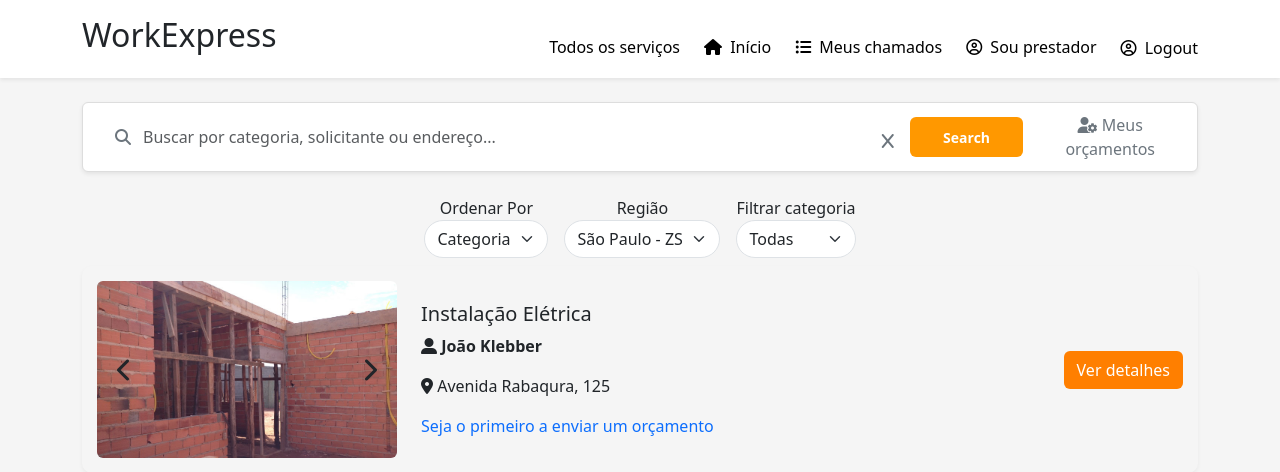
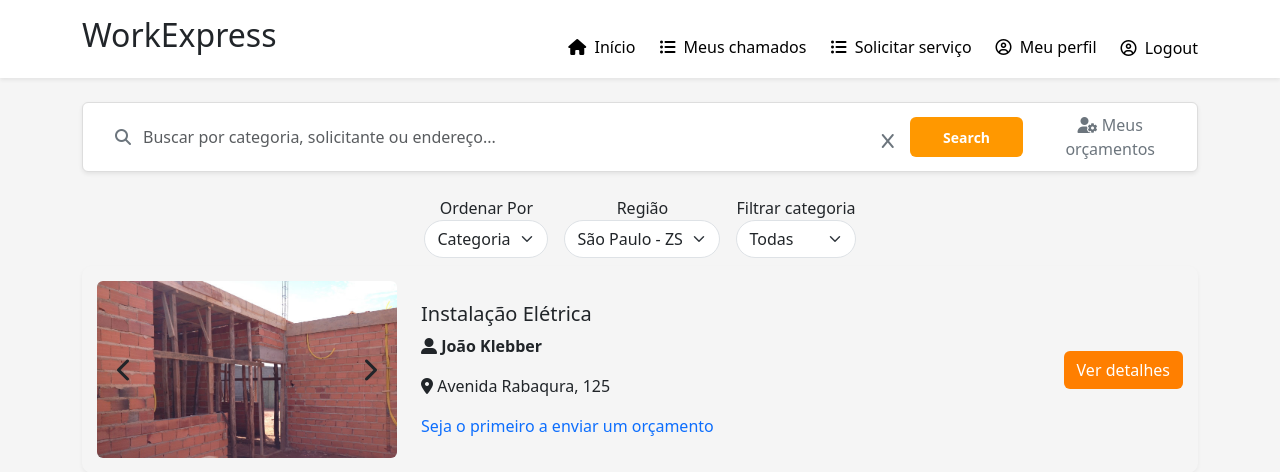
Before and after one commit to Adan-Marques/tcc_ads, a Django app: page /accounts/ticketPrestador/ in a window 1280 px wide. Shown: the top 472 px of the page. Run offline with Django 5.2, Linux system fonts and the light colour scheme; the visitor is signed in with stand-in values (Sample User, id 1).

Commit message:
Refactor navbar

```diff
--- a/templates/base.html
+++ b/templates/base.html
@@ -16,7 +16,7 @@
 </head>
 
 <body>
-	{% block navbar %}{% endblock %}
+	{% include 'navbar.html' %}
 	{% block body %}{% endblock %}
 </body>
 
--- a/templates/cadastro.html
+++ b/templates/cadastro.html
@@ -1,4 +1,6 @@
 {% extends 'base.html' %}
+{% endblock %}
+{% load static %}
 {% block body %}
 <div class="container">
     <div class="form-container">
--- a/templates/cliente/base_cliente.html
+++ b/templates/cliente/base_cliente.html
@@ -1,5 +1 @@
 {% extends 'base.html' %}
-
-{% block navbar %}
-   {% include 'cliente/navbar_cliente.html' %}
-{% endblock %}
--- a/templates/cliente/navbar_cliente.html
+++ b/templates/cliente/navbar_cliente.html
@@ -1,10 +1,3 @@
-{% extends 'navbar_base.html' %}
-{% block options %}
-<li class="nav-item">
-	<a class="nav-menu-link" href="#" style="color: black;">
-		Todos os serviços
-	</a>
-</li>
 <li class="nav-item">
 	<a class=" nav-menu-link" href="{% url 'home' %}" style="color: black;">
 		<i class="fa-solid fa-house me-1"></i> Início
@@ -16,8 +9,12 @@
 	</a>
 </li>
 <li class="nav-item">
-	<a class="nav-menu-link" href="#" style="color: black;">
-		<i class="fa-regular fa-circle-user me-1"></i> Sou cliente
+	<a class=" nav-menu-link" href="{% url 'ticket' %}" style="color: black;">
+		<i class="fa-solid fa-list-ul me-1"></i> Solicitar serviço
 	</a>
 </li>
-{% endblock %}
+<li class="nav-item">
+	<a class="nav-menu-link" href="#" style="color: black;">
+		<i class="fa-regular fa-circle-user me-1"></i> Meu perfil
+	</a>
+</li>
--- a/templates/navbar.html
+++ b/templates/navbar.html
@@ -1,18 +1,21 @@
 {% extends 'navbar_base.html' %}
 {% block options %}
-<li class="nav-item">
-	<a class="nav-menu-link" href="#" style="color: black;">
-		Cadastre-se
-	</a>
-</li>
+
+{% if not request.user.is_authenticated %}
 <li class="nav-item">
 	<a class=" nav-menu-link" href="{% url 'home' %}" style="color: black;">
 		<i class="fa-solid fa-house me-1"></i> Início
 	</a>
 </li>
 <li class="nav-item">
-	<a class=" nav-menu-link" href="{% url 'ticketUsuario' %}" style="color: black;">
-		<i class="fa-solid fa-list-ul me-1"></i> Meus chamados
+	<a class="nav-menu-link" href="{% url 'cadastro' %}" style="color: black;">
+		Cadastre-se
 	</a>
 </li>
+{% elif request.user.type_user == "C" %}
+	{% include 'cliente/navbar_cliente.html' %}
+{% elif request.user.type_user == "P" %}
+	{% include 'prestador/navbar_prestador.html' %}
+{% endif %}
+
 {% endblock %}
--- a/templates/prestador/base_prestador.html
+++ b/templates/prestador/base_prestador.html
@@ -1,5 +1 @@
 {% extends 'base.html' %}
-
-{% block navbar %}
-   {% include 'prestador/navbar_prestador.html' %}
-{% endblock %}
--- a/templates/prestador/navbar_prestador.html
+++ b/templates/prestador/navbar_prestador.html
@@ -1,23 +1,15 @@
-{% extends 'navbar_base.html' %}
-{% block options %}
-<li class="nav-item">
-	<a class="nav-menu-link" href="#" style="color: black;">
-		Todos os serviços
-	</a>
-</li>
 <li class="nav-item">
 	<a class=" nav-menu-link" href="{% url 'home' %}" style="color: black;">
 		<i class="fa-solid fa-house me-1"></i> Início
 	</a>
 </li>
 <li class="nav-item">
-	<a class=" nav-menu-link" href="{% url 'ticketUsuario' %}" style="color: black;">
-		<i class="fa-solid fa-list-ul me-1"></i> Meus chamados
+	<a class="nav-menu-link" href="#" style="color: black;">
+		Buscar serviços
 	</a>
 </li>
 <li class="nav-item">
 	<a class="nav-menu-link" href="#" style="color: black;">
-		<i class="fa-regular fa-circle-user me-1"></i> Sou prestador
+		<i class="fa-regular fa-circle-user me-1"></i> Aba prestador
 	</a>
 </li>
-{% endblock %}
--- a/templates/registration/login.html
+++ b/templates/registration/login.html
@@ -1,10 +1,6 @@
 {% extends 'base.html' %}
-
-{% block navbar %}
-   {% include 'navbar.html' %}
-{% endblock %}
-
 {% block body %}
+{% load static %}
 <div class="container my-5">
     <div class="position-absolute top-0 end-0 mt-3 me-3">
     </div>
```
Also changed, not shown: templates/home.html (+0 -9 lines).
